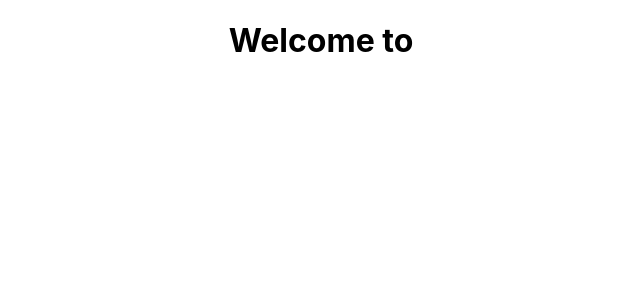
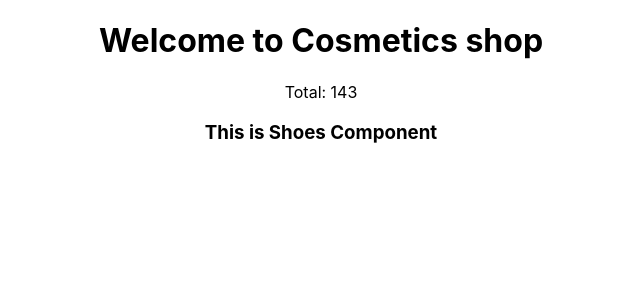
Before and after one commit to raju2000221/react-storage-handaler2, a React (Create React App) app: page / in a window 1280 px wide. Shown: the top 300 px of the page, without its empty margins (319-959 px from the left). Built offline with nearby package versions, Linux system fonts and the light colour scheme.

Commit message:
export & import

```diff
--- a/src/App.js
+++ b/src/App.js
@@ -1,11 +1,14 @@
 import logo from './logo.svg';
 import './App.css';
 import Cosmetics from './components/cosmetics/Cosmetics';
+import Shoes from './components/Shoes/Shoes';
 
 function App() {
   return (
     <div className="App">
      <Cosmetics></Cosmetics>
+     <Shoes></Shoes>
+
     </div>
   );
 }
--- /dev/null
+++ b/src/components/Shoes/Shoes.js
@@ -0,0 +1,11 @@
+import React from 'react';
+
+const Shoes = () => {
+    return (
+        <div>
+            <h3>This is Shoes Component</h3>
+        </div>
+    );
+};
+
+export default Shoes;
--- a/src/components/cosmetics/Cosmetics.js
+++ b/src/components/cosmetics/Cosmetics.js
@@ -1,9 +1,19 @@
 import React from 'react';
+import { add, multiplay } from '../../utilities/calculate';
+
 
 const Cosmetics = () => {
+    const first = 55;
+    const secound = 88;
+    const total = add(first,secound)
+
     return (
+
         <div>
-            <h1>Welcome to</h1>
+            <add></add>
+            <h1>Welcome to Cosmetics shop</h1>
+            <p>Total: {total}</p>
+
         </div>
     );
 };
--- /dev/null
+++ b/src/utilities/calculate.js
@@ -0,0 +1,8 @@
+const add =(first,secound) =>{
+    return first +secound
+}
+
+const multiplay = (first, secound)=>{
+    return first * secound
+}
+export{add, multiplay}
```
Also changed, not shown: src/components/cosmetics/Cosmetics.css (deleted).
